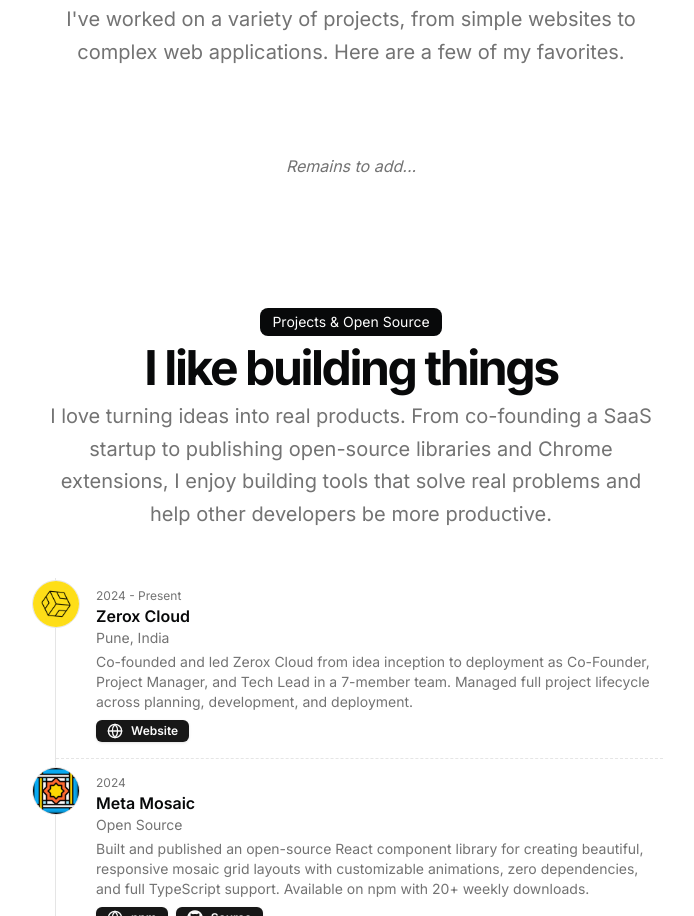
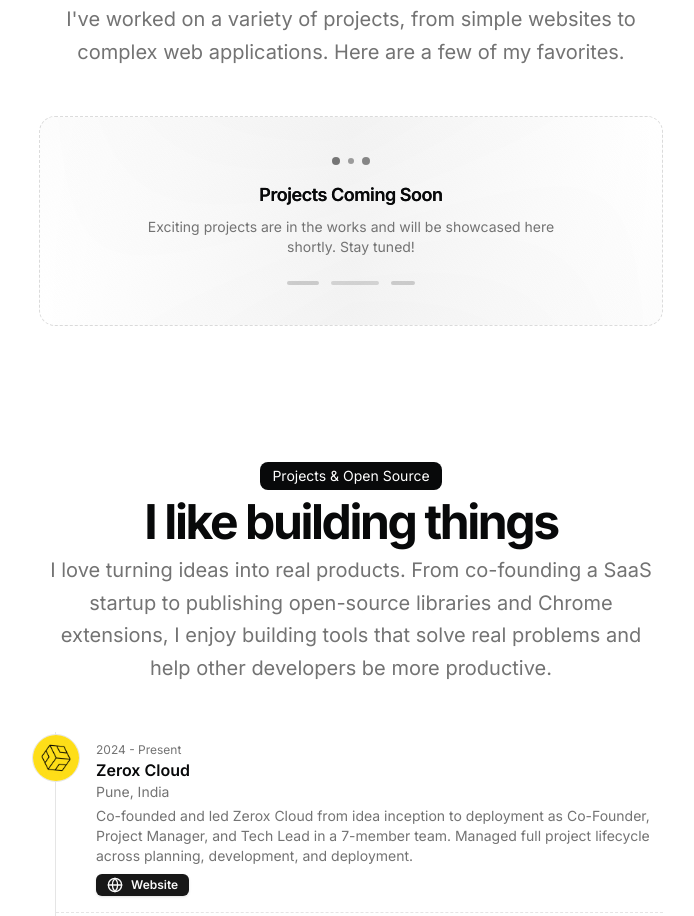
Before and after one commit to A-Coder02/my-resume, a Next.js app: page / in a window 1280 px wide. Shown: the part 1827-2743 px from the top of the page, without its empty margins (289-983 px from the left). Built offline with nearby package versions, Linux system fonts and the light colour scheme.

Commit message:
hotfix 2

```diff
--- a/src/app/page.tsx
+++ b/src/app/page.tsx
@@ -148,9 +148,33 @@ export default function Page() {
               </div>
             </div>
           </BlurFade>
-          <i className="text-muted-foreground text-center pt-8 block">
-            Remains to add...
-          </i>
+          <BlurFade delay={BLUR_FADE_DELAY * 12}>
+            <div className="relative max-w-[800px] mx-auto mt-8">
+              <div className="relative overflow-hidden rounded-2xl border border-dashed border-muted-foreground/25 bg-gradient-to-br from-muted/30 via-background to-muted/30 p-10">
+                <div className="absolute inset-0 bg-gradient-to-r from-transparent via-primary/5 to-transparent animate-[shimmer_3s_ease-in-out_infinite]" />
+                <div className="relative flex flex-col items-center gap-4 text-center">
+                  <div className="flex items-center gap-2">
+                    <span className="inline-block h-2 w-2 rounded-full bg-primary/60 animate-pulse" />
+                    <span className="inline-block h-1.5 w-1.5 rounded-full bg-primary/40 animate-pulse [animation-delay:0.3s]" />
+                    <span className="inline-block h-2 w-2 rounded-full bg-primary/60 animate-pulse [animation-delay:0.6s]" />
+                  </div>
+                  <div className="space-y-2">
+                    <p className="text-lg font-semibold tracking-tight bg-gradient-to-r from-foreground via-foreground/80 to-foreground bg-clip-text">
+                      Projects Coming Soon
+                    </p>
+                    <p className="text-sm text-muted-foreground max-w-md">
+                      Exciting projects are in the works and will be showcased here shortly. Stay tuned!
+                    </p>
+                  </div>
+                  <div className="flex gap-3 mt-2">
+                    <span className="h-1 w-8 rounded-full bg-primary/20 animate-pulse" />
+                    <span className="h-1 w-12 rounded-full bg-primary/15 animate-pulse [animation-delay:0.2s]" />
+                    <span className="h-1 w-6 rounded-full bg-primary/20 animate-pulse [animation-delay:0.4s]" />
+                  </div>
+                </div>
+              </div>
+            </div>
+          </BlurFade>
           {/* <div className="grid grid-cols-1 gap-3 sm:grid-cols-2 max-w-[800px] mx-auto">
             {DATA.projects.map((project, id) => (
               <BlurFade
```
